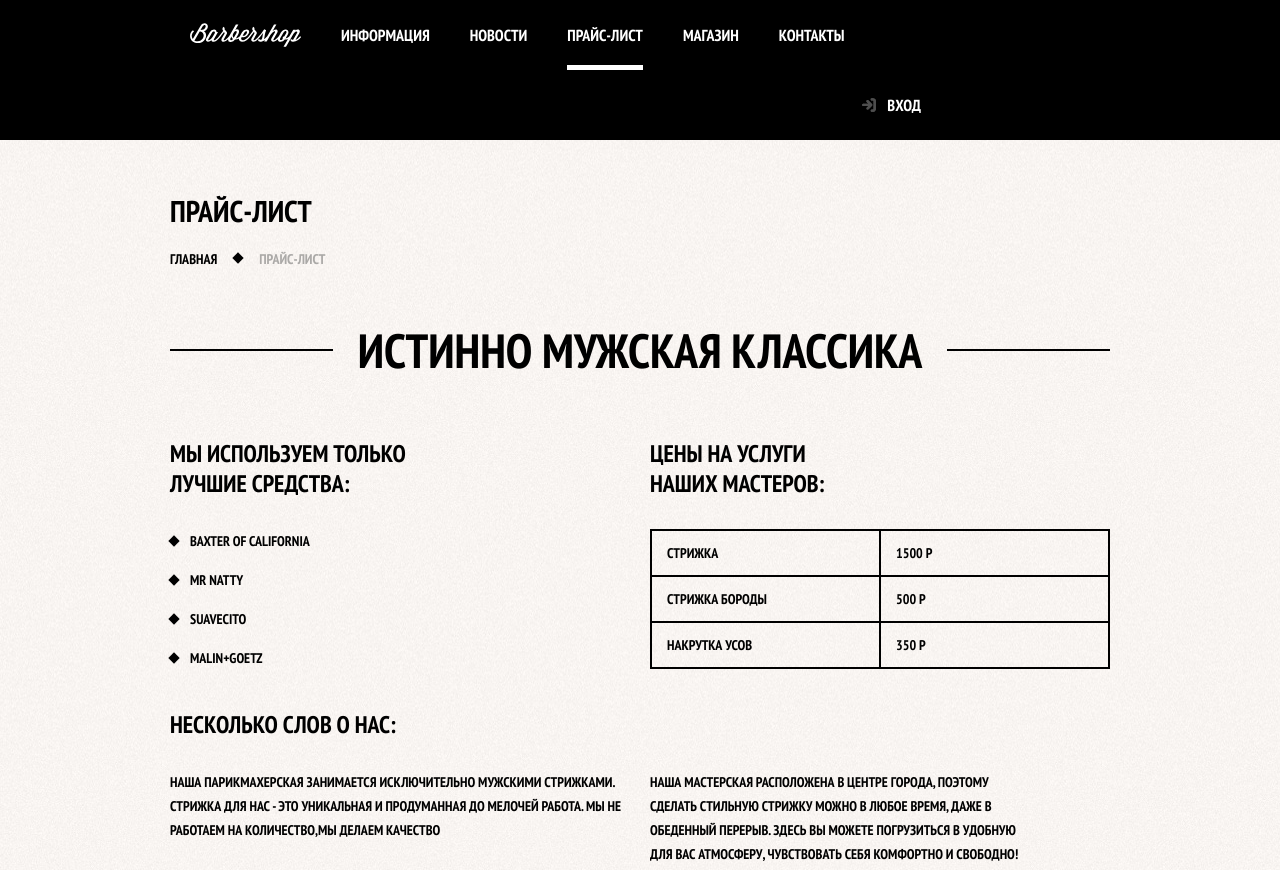
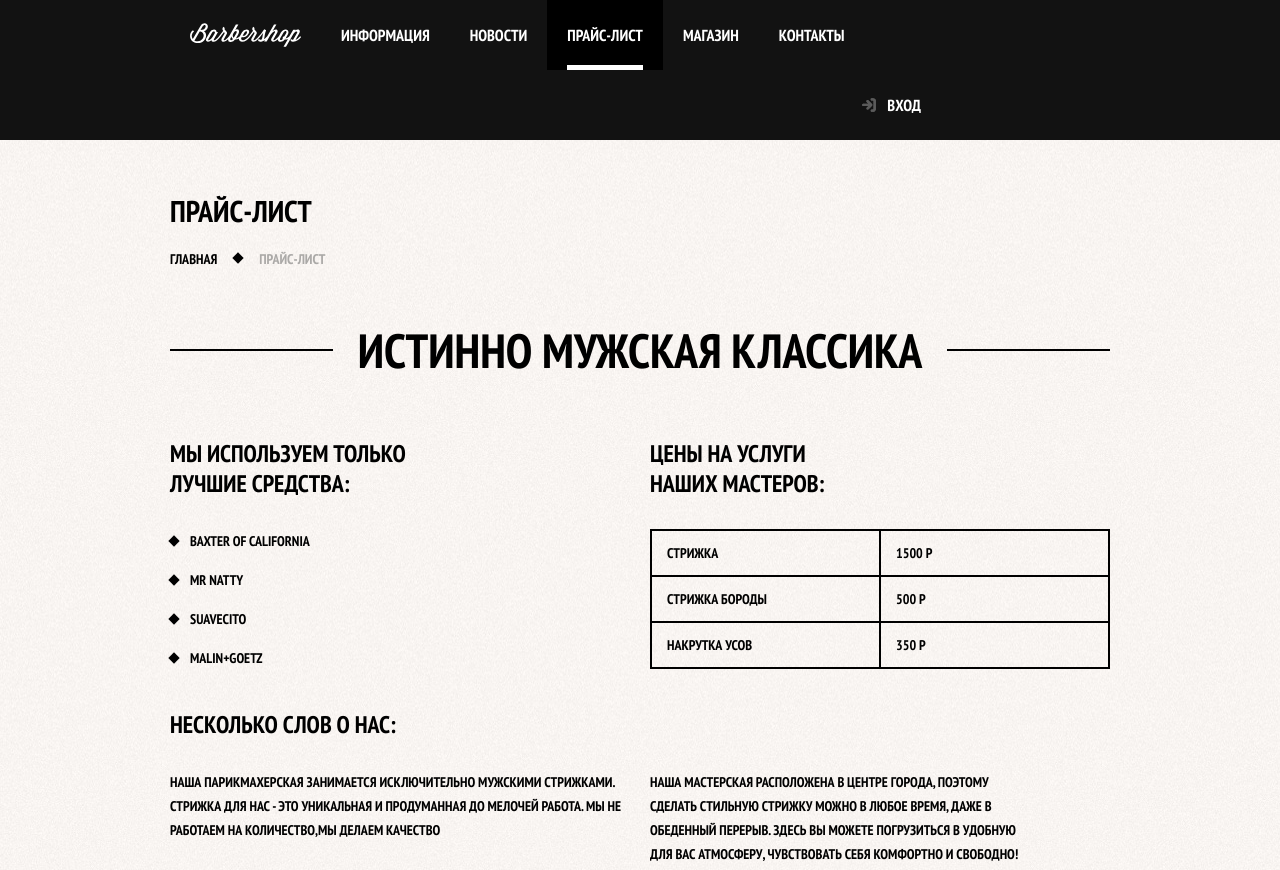
Before and after one commit to SvK010/barbershop_1, a plain HTML site: page price.html in a window 1280 px wide. Shown: the top 870 px of the page. Drawn offline with Linux system fonts and the light colour scheme.

Commit message:
Change color

```diff
--- a/css/style.css
+++ b/css/style.css
@@ -32,7 +32,7 @@ body {
 .inner-page .main-header {
     margin-bottom: 50px;
 
-    background-color: #000000;
+    background-color: #121212;
 }
 
 a {
```
